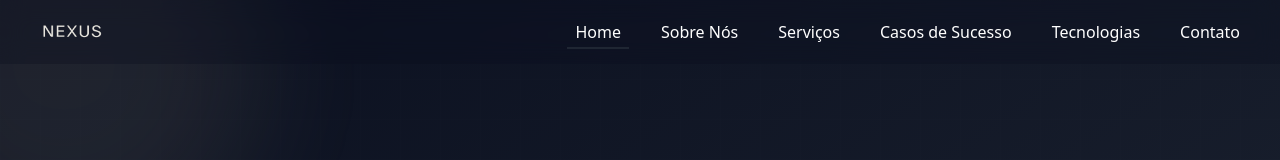
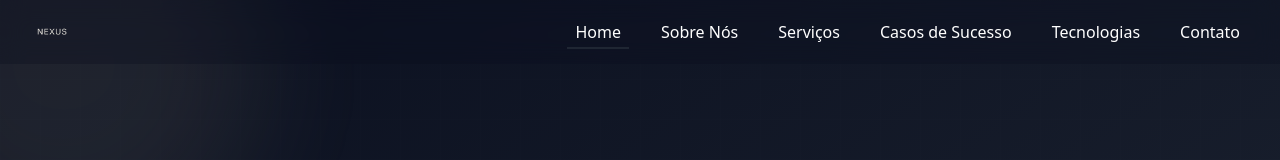
Before and after one commit to NexusDevsystem/nexusweb, a React (Vite) app: page / in a window 1280 px wide. Shown: the top 160 px of the page. Built offline with nearby package versions, Linux system fonts and the light colour scheme.

Commit message:
atualização

```diff
--- a/src/components/Navbar.jsx
+++ b/src/components/Navbar.jsx
@@ -37,10 +37,10 @@ export default function Navbar() {
         {/* logo */}
         <Link to="home" smooth duration={500}>
           <img
-            src="../src/assets/nexuslogo.png"
-            alt="Nexus Devsystem"
-            className="h-12 md:h-16 lg:h-20 w-auto cursor-pointer"
-/>
+              src="/nexuslogo.png"
+              alt="Nexus Devsystem"
+              className="h-8 md:h-10 cursor-pointer"
+          />
         </Link>
 
         {/* desktop links */}
```
Also changed, not shown: public/nexuslogo.png (renamed from src/assets/nexuslogo.png).
